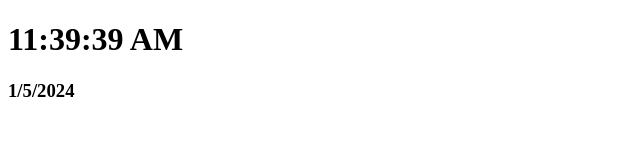
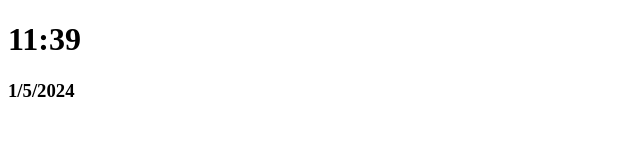
Before and after one commit to ktbyu823op/js-challenge, a plain HTML site: page index.html in a window 1280 px wide. Shown: the whole page, without its empty margins (0-640 px from the left). Drawn offline with Linux system fonts and the light colour scheme.

Commit message:
Modified Clock

```diff
--- a/js/clock.js
+++ b/js/clock.js
@@ -3,7 +3,9 @@ const date = document.querySelector(".date");
 
 function getClock() {
   const dateObj = new Date();
-  time.innerText = dateObj.toLocaleTimeString();
+  const hour = dateObj.getHours();
+  const minute = String(dateObj.getMinutes()).padStart(2, "0");
+  time.innerText = `${hour}:${minute}`;
   date.innerText = dateObj.toLocaleDateString();
 }
 
```
Also changed, not shown: index.html (+1 -0 lines).
